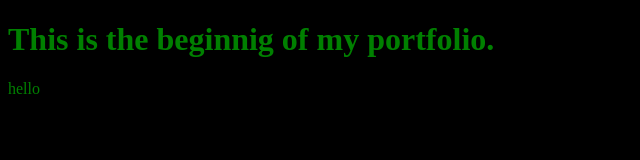
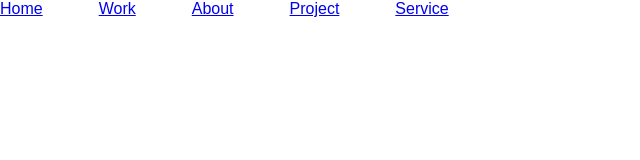
Before and after one commit to ShivanshGusain/webDev, a plain HTML site: page index.html in a window 1280 px wide. Shown: the whole page, without its empty margins (0-640 px from the left). Drawn offline with Linux system fonts and the light colour scheme.

Commit message:
added navbar

```diff
--- a/index.html
+++ b/index.html
@@ -1,13 +1,30 @@
 <!DOCTYPE html>
 <html lang="en">
+
 <head>
     <meta charset="UTF-8">
     <meta name="viewport" content="width=device-width, initial-scale=1.0">
-    <title>Document</title>
+    <title>shivansh website
+
+    </title>
+    <link rel="stylesheet" href="style.css">
 </head>
-<body bgcolor="black" style="color:green">
-    <h1 class="main" >This is the beginnig of my portfolio.</h1>
-    <p > hello </p>
+
+<body>
+    <div class="protfolia-container">
+
+
+        <ul class="navlist">
+            <li><a href="#">Home</a></li>
+            <li><a href="#">Work</a></li>
+            <li><a href="#">About</a></li>
+            <li><a href="#">Project</a></li>
+            <li><a href="#">Service</a></li>
+        </ul>
+
+
+
 
 </body>
+
 </html>
--- /dev/null
+++ b/style.css
@@ -0,0 +1,22 @@
+@import url('https://fonts.googleapis.com/css2?family=Poppins:ital,wght@0,100;0,200;0,300;0,400;0,500;0,600;0,700;0,800;0,900;1,100;1,200;1,300;1,400;1,500;1,600;1,700;1,800;1,900&display=swap');
+
+* {
+    margin: 0%;
+    padding: 0%;
+    box-sizing: border-box;
+    font-family: sans-serif;
+}
+
+.protfolio-container {
+    min-height: 100vh;
+    width: 100%;
+}
+
+.navlist{
+    display: flex;
+     gap:3.5rem;
+}
+
+.navlist li {
+    list-style: none;
+}
```
